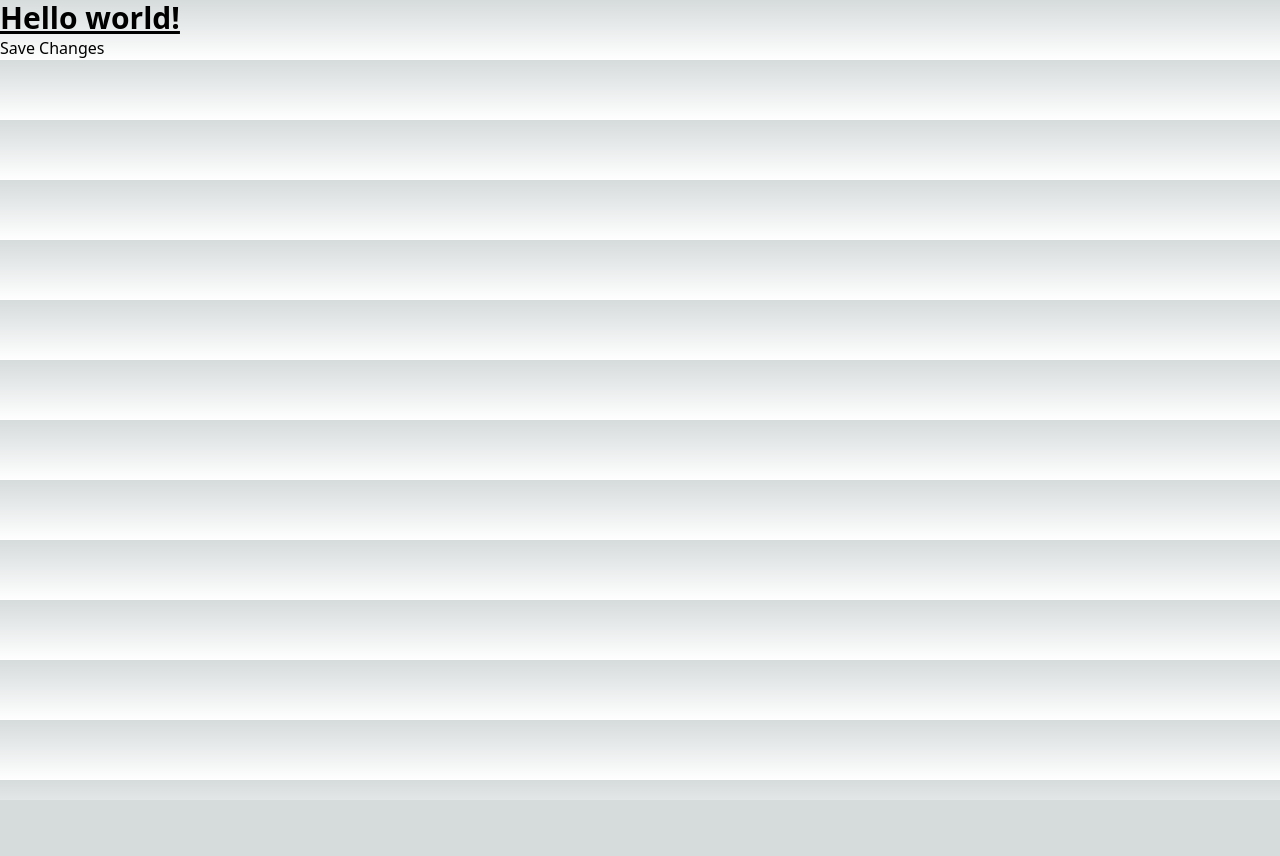
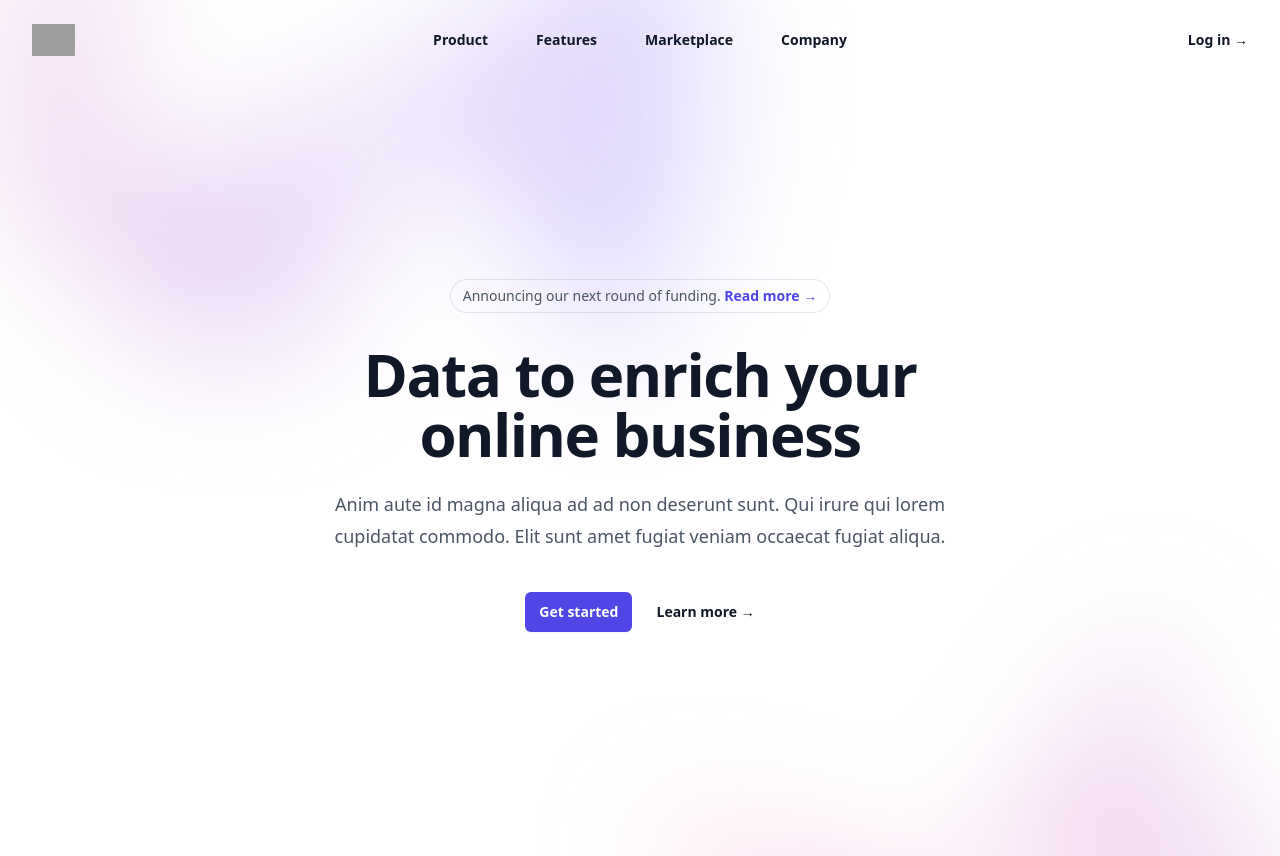
Before and after one commit to Wanuja97/tailorlink-admin-dashboard, a Next.js app: page / in a window 1280 px wide. Before the commit the page ends 800 px from the top, so only its background shows below. Built offline with nearby package versions, Linux system fonts and the light colour scheme; grey boxes are pictures that could not be loaded.

Commit message:
headlessui and heroicon packaged installed

```diff
--- a/package.json
+++ b/package.json
@@ -9,6 +9,8 @@
     "lint": "next lint"
   },
   "dependencies": {
+    "@headlessui/react": "^1.7.13",
+    "@heroicons/react": "^2.0.16",
     "@types/node": "18.15.3",
     "@types/react": "18.0.28",
     "@types/react-dom": "18.0.11",
--- a/src/pages/index.tsx
+++ b/src/pages/index.tsx
@@ -1,26 +1,188 @@
 import Head from 'next/head'
 import { Inter } from 'next/font/google'
+import { useState } from 'react'
+import { Dialog } from '@headlessui/react'
+import { Bars3Icon, XMarkIcon } from '@heroicons/react/24/outline'
 
+const navigation = [
+  { name: 'Product', href: '#' },
+  { name: 'Features', href: '#' },
+  { name: 'Marketplace', href: '#' },
+  { name: 'Company', href: '#' },
+]
 
 const inter = Inter({ subsets: ['latin'] })
 
 export default function Home() {
+   const [mobileMenuOpen, setMobileMenuOpen] = useState(false)
   return (
-    <>
-      <Head>
-        <title>Create Next App</title>
-        <meta name="description" content="Generated by create next app" />
-        <meta name="viewport" content="width=device-width, initial-scale=1" />
-        <link rel="icon" href="/favicon.ico" />
-      </Head>
+    <div className="bg-white">
+      <header className="absolute inset-x-0 top-0 z-50">
+        <nav className="flex items-center justify-between p-6 lg:px-8" aria-label="Global">
+          <div className="flex lg:flex-1">
+            <a href="#" className="-m-1.5 p-1.5">
+              <span className="sr-only">Your Company</span>
+              <img
+                className="h-8 w-auto"
+                src="https://tailwindui.com/img/logos/mark.svg?color=indigo&shade=600"
+                alt=""
+              />
+            </a>
+          </div>
+          <div className="flex lg:hidden">
+            <button
+              type="button"
+              className="-m-2.5 inline-flex items-center justify-center rounded-md p-2.5 text-gray-700"
+              onClick={() => setMobileMenuOpen(true)}
+            >
+              <span className="sr-only">Open main menu</span>
+              <Bars3Icon className="h-6 w-6" aria-hidden="true" />
+            </button>
+          </div>
+          <div className="hidden lg:flex lg:gap-x-12">
+            {navigation.map((item) => (
+              <a key={item.name} href={item.href} className="text-sm font-semibold leading-6 text-gray-900">
+                {item.name}
+              </a>
+            ))}
+          </div>
+          <div className="hidden lg:flex lg:flex-1 lg:justify-end">
+            <a href="#" className="text-sm font-semibold leading-6 text-gray-900">
+              Log in <span aria-hidden="true">&rarr;</span>
+            </a>
+          </div>
+        </nav>
+        <Dialog as="div" className="lg:hidden" open={mobileMenuOpen} onClose={setMobileMenuOpen}>
+          <div className="fixed inset-0 z-50" />
+          <Dialog.Panel className="fixed inset-y-0 right-0 z-50 w-full overflow-y-auto bg-white px-6 py-6 sm:max-w-sm sm:ring-1 sm:ring-gray-900/10">
+            <div className="flex items-center justify-between">
+              <a href="#" className="-m-1.5 p-1.5">
+                <span className="sr-only">Your Company</span>
+                <img
+                  className="h-8 w-auto"
+                  src="https://tailwindui.com/img/logos/mark.svg?color=indigo&shade=600"
+                  alt=""
+                />
+              </a>
+              <button
+                type="button"
+                className="-m-2.5 rounded-md p-2.5 text-gray-700"
+                onClick={() => setMobileMenuOpen(false)}
+              >
+                <span className="sr-only">Close menu</span>
+                <XMarkIcon className="h-6 w-6" aria-hidden="true" />
+              </button>
+            </div>
+            <div className="mt-6 flow-root">
+              <div className="-my-6 divide-y divide-gray-500/10">
+                <div className="space-y-2 py-6">
+                  {navigation.map((item) => (
+                    <a
+                      key={item.name}
+                      href={item.href}
+                      className="-mx-3 block rounded-lg px-3 py-2 text-base font-semibold leading-7 text-gray-900 hover:bg-gray-50"
+                    >
+                      {item.name}
+                    </a>
+                  ))}
+                </div>
+                <div className="py-6">
+                  <a
+                    href="#"
+                    className="-mx-3 block rounded-lg px-3 py-2.5 text-base font-semibold leading-7 text-gray-900 hover:bg-gray-50"
+                  >
+                    Log in
+                  </a>
+                </div>
+              </div>
+            </div>
+          </Dialog.Panel>
+        </Dialog>
+      </header>
 
-
-      <h1 className="text-3xl font-bold underline">
-        Hello world!
-      </h1>
-      <button className="rounded-full ">Save Changes</button>
-
-
-    </>
+      <div className="relative isolate px-6 pt-14 lg:px-8">
+        <div className="absolute inset-x-0 -top-40 -z-10 transform-gpu overflow-hidden blur-3xl sm:-top-80">
+          <svg
+            className="relative left-[calc(50%-11rem)] -z-10 h-[21.1875rem] max-w-none -translate-x-1/2 rotate-[30deg] sm:left-[calc(50%-30rem)] sm:h-[42.375rem]"
+            viewBox="0 0 1155 678"
+          >
+            <path
+              fill="url(#45de2b6b-92d5-4d68-a6a0-9b9b2abad533)"
+              fillOpacity=".3"
+              d="M317.219 518.975L203.852 678 0 438.341l317.219 80.634 204.172-286.402c1.307 132.337 45.083 346.658 209.733 145.248C936.936 126.058 882.053-94.234 1031.02 41.331c119.18 108.451 130.68 295.337 121.53 375.223L855 299l21.173 362.054-558.954-142.079z"
+            />
+            <defs>
+              <linearGradient
+                id="45de2b6b-92d5-4d68-a6a0-9b9b2abad533"
+                x1="1155.49"
+                x2="-78.208"
+                y1=".177"
+                y2="474.645"
+                gradientUnits="userSpaceOnUse"
+              >
+                <stop stopColor="#9089FC" />
+                <stop offset={1} stopColor="#FF80B5" />
+              </linearGradient>
+            </defs>
+          </svg>
+        </div>
+        <div className="mx-auto max-w-2xl py-32 sm:py-48 lg:py-56">
+          <div className="hidden sm:mb-8 sm:flex sm:justify-center">
+            <div className="relative rounded-full px-3 py-1 text-sm leading-6 text-gray-600 ring-1 ring-gray-900/10 hover:ring-gray-900/20">
+              Announcing our next round of funding.{' '}
+              <a href="#" className="font-semibold text-indigo-600">
+                <span className="absolute inset-0" aria-hidden="true" />
+                Read more <span aria-hidden="true">&rarr;</span>
+              </a>
+            </div>
+          </div>
+          <div className="text-center">
+            <h1 className="text-4xl font-bold tracking-tight text-gray-900 sm:text-6xl">
+              Data to enrich your online business
+            </h1>
+            <p className="mt-6 text-lg leading-8 text-gray-600">
+              Anim aute id magna aliqua ad ad non deserunt sunt. Qui irure qui lorem cupidatat commodo. Elit sunt amet
+              fugiat veniam occaecat fugiat aliqua.
+            </p>
+            <div className="mt-10 flex items-center justify-center gap-x-6">
+              <a
+                href="#"
+                className="rounded-md bg-indigo-600 px-3.5 py-2.5 text-sm font-semibold text-white shadow-sm hover:bg-indigo-500 focus-visible:outline focus-visible:outline-2 focus-visible:outline-offset-2 focus-visible:outline-indigo-600"
+              >
+                Get started
+              </a>
+              <a href="#" className="text-sm font-semibold leading-6 text-gray-900">
+                Learn more <span aria-hidden="true">→</span>
+              </a>
+            </div>
+          </div>
+        </div>
+        <div className="absolute inset-x-0 top-[calc(100%-13rem)] -z-10 transform-gpu overflow-hidden blur-3xl sm:top-[calc(100%-30rem)]">
+          <svg
+            className="relative left-[calc(50%+3rem)] h-[21.1875rem] max-w-none -translate-x-1/2 sm:left-[calc(50%+36rem)] sm:h-[42.375rem]"
+            viewBox="0 0 1155 678"
+          >
+            <path
+              fill="url(#ecb5b0c9-546c-4772-8c71-4d3f06d544bc)"
+              fillOpacity=".3"
+              d="M317.219 518.975L203.852 678 0 438.341l317.219 80.634 204.172-286.402c1.307 132.337 45.083 346.658 209.733 145.248C936.936 126.058 882.053-94.234 1031.02 41.331c119.18 108.451 130.68 295.337 121.53 375.223L855 299l21.173 362.054-558.954-142.079z"
+            />
+            <defs>
+              <linearGradient
+                id="ecb5b0c9-546c-4772-8c71-4d3f06d544bc"
+                x1="1155.49"
+                x2="-78.208"
+                y1=".177"
+                y2="474.645"
+                gradientUnits="userSpaceOnUse"
+              >
+                <stop stopColor="#9089FC" />
+                <stop offset={1} stopColor="#FF80B5" />
+              </linearGradient>
+            </defs>
+          </svg>
+        </div>
+      </div>
+    </div>
   )
 }
```
Also changed, not shown: 1 other file (tests, documents, lock files or other folders).
